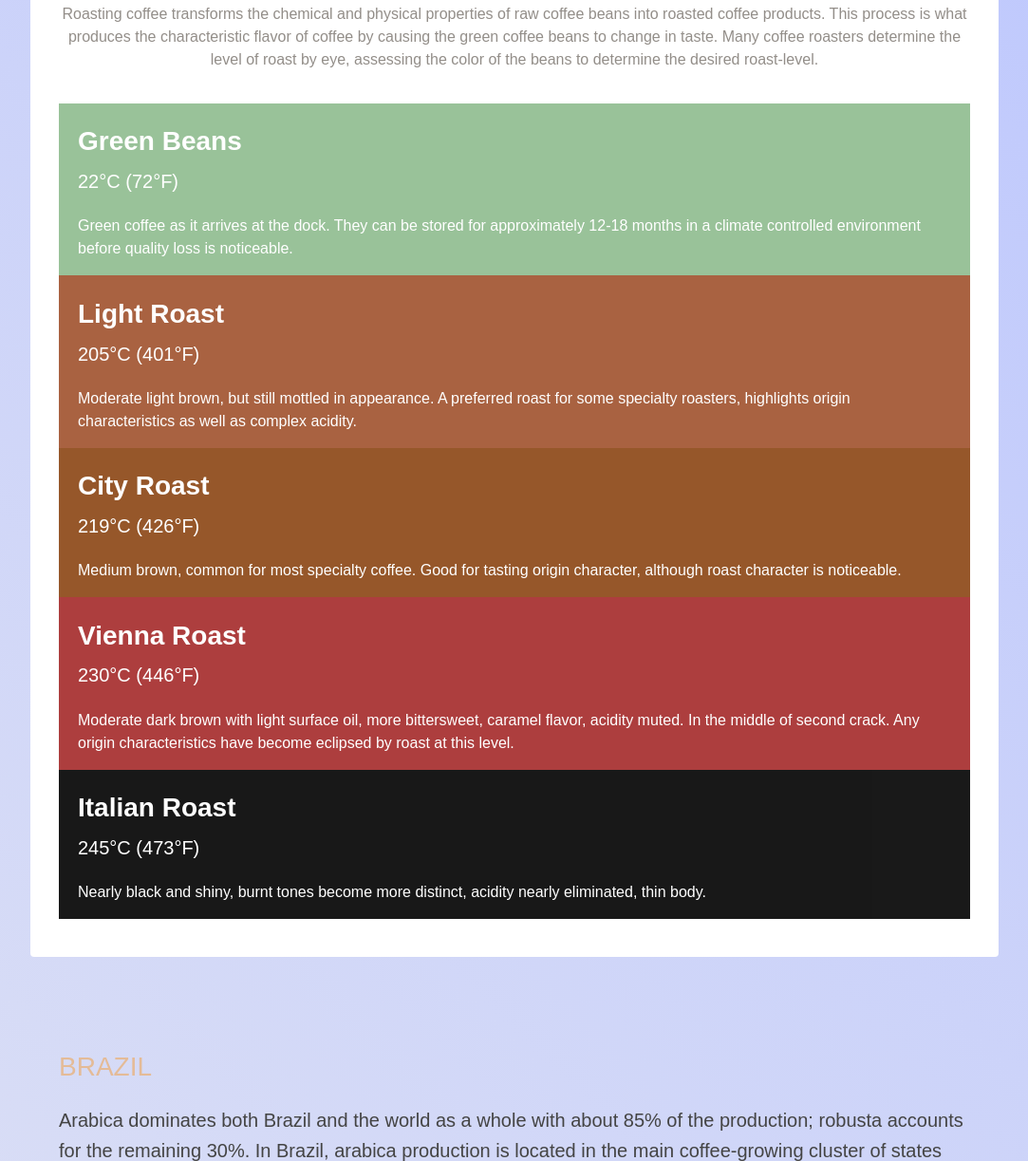
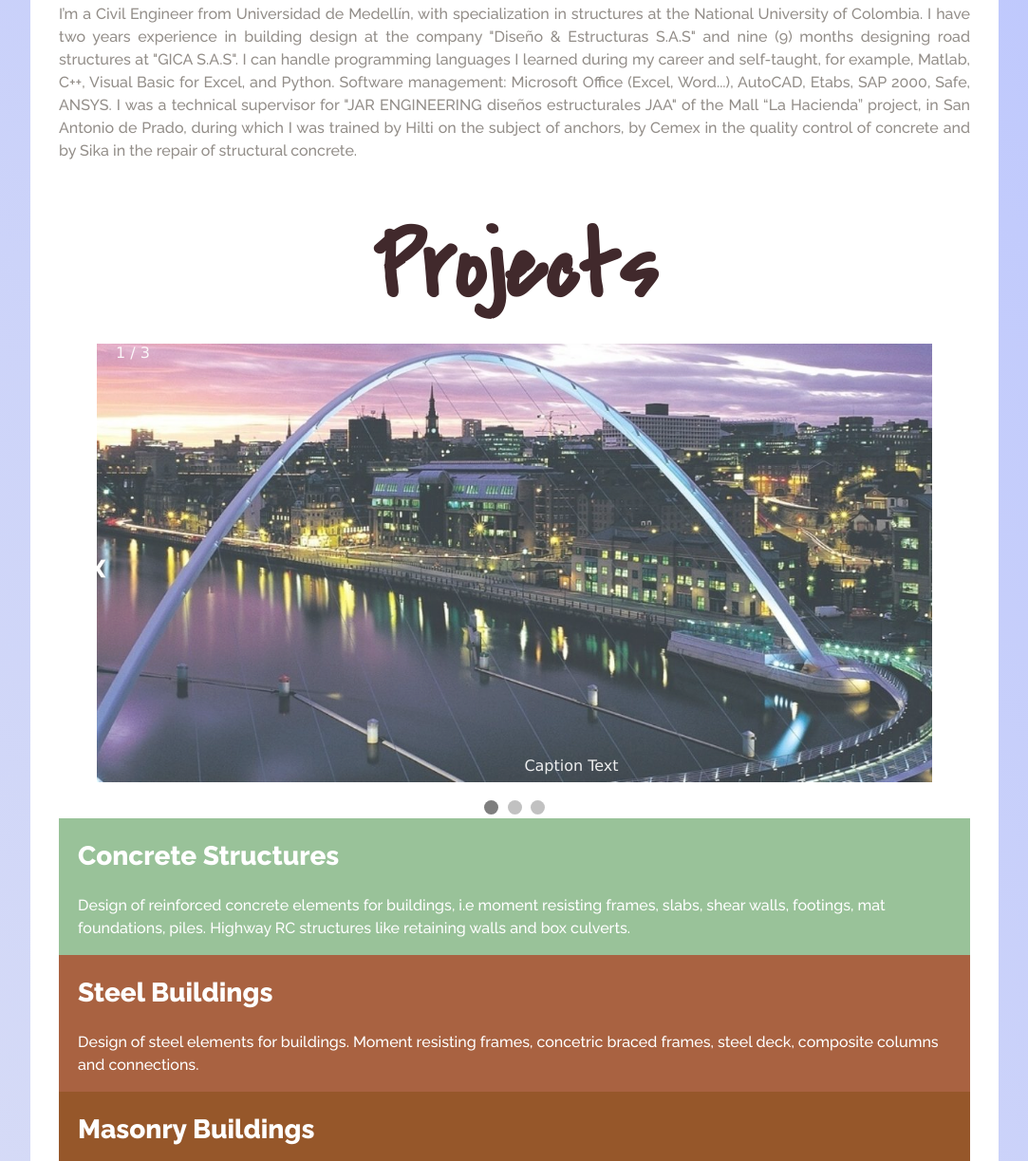
Before and after one commit to SergioCalad/SergioCalad.github.io, a plain HTML site: page index.html in a window 1280 px wide. Shown: the part 727-1950 px from the top of the page at 95% size, without its empty margins (98-1181 px from the left). Drawn offline with Linux system fonts and the light colour scheme.

Commit message:
Agregue SlideShow y descripciones Materiales

```diff
--- a/index.html
+++ b/index.html
@@ -2,10 +2,21 @@
 <html>
 <head>
   <title>Sergio_Calad</title>
+  <link href='https://fonts.googleapis.com/css?family=Covered+By+Your+Grace|Raleway:100,500,600,800' rel='stylesheet'>
   <link href='resources\css\index.css' rel='stylesheet'>
-  <link rel='stylesheet' href='style.css'>
+
 </head>
 <body>
+<!-- Navigation Bar -->
+<nav id="topnav">
+  <a id="logo" class="nav-link" href="#">HOME</a>
+  <a class="nav-link" href="#">Bio</a>
+  <a class="nav-link" href="#">Projects</a>
+  <a class="nav-link" href="#">Git</a>
+
+
+  <a id="about" class="nav-link" href="#">Contact</a>
+</nav>
 
   <div class='header'>
     <h1>Sergio Calad</h1>
@@ -14,33 +25,62 @@
 
   <div class='roasting'>
     <h3>About me</h3>
-    <p>Roasting coffee transforms the chemical and physical properties of raw coffee beans into roasted coffee products. This process is what produces the characteristic flavor of coffee by causing the green coffee beans to change in taste. Many coffee roasters determine the level of roast by eye, assessing the color of the beans to determine the desired roast-level.</p>
+    <p>I’m a Civil Engineer from Universidad de Medellín, with specialization in structures at the National University of Colombia. I have two years experience in building design at the company "Diseño & Estructuras S.A.S" and nine (9) months designing road structures at "GICA S.A.S". I can handle programming languages I learned during my career and self-taught, for example, Matlab, C++, Visual Basic for Excel, and Python. Software management: Microsoft Office (Excel, Word...), AutoCAD, Etabs, SAP 2000, Safe, ANSYS. I was a technical supervisor for "JAR ENGINEERING diseños estructurales JAA" of the Mall “La Hacienda” project, in San Antonio de Prado, during which I was trained by Hilti on the subject of anchors, by Cemex in the quality control of concrete and by Sika in the repair of structural concrete.
+
+    </p>
   <br>
       <div class='spectrum'>
-        <div class='green'>
-          <h4>Green Beans</h4>
-          <h5>22&degC (72&degF)</h5>
-          <p>Green coffee as it arrives at the dock. They can be stored for approximately 12-18 months in a climate controlled environment before quality loss is noticeable.</p>
+        <h1>Projects</h1>
+
+        <div class="slideshow-container">
+
+          <div class="mySlides fade">
+            <div class="numbertext">1 / 3</div>
+            <img src="./resources/img/header_bridge.jpg" style="width:100%">
+            <div class="text">Caption Text</div>
+          </div>
+
+          <div class="mySlides fade">
+            <div class="numbertext">2 / 3</div>
+            <img src="./resources/img/placeholder-721.png" style="width:100%">
+            <div class="text">Caption Two</div>
+          </div>
+
+          <div class="mySlides fade">
+            <div class="numbertext">3 / 3</div>
+            <img src="./resources/img/Placeholder_view_vector.svg.png" style="width:100%">
+            <div class="text">Caption Three</div>
+          </div>
+
+          <a class="prev" onclick="plusSlides(-1)">❮</a>
+          <a class="next" onclick="plusSlides(1)">❯</a>
+
+          </div>
+          <br>
+
+          <div style="text-align:center">
+            <span class="dot" onclick="currentSlide(1)"></span>
+            <span class="dot" onclick="currentSlide(2)"></span>
+            <span class="dot" onclick="currentSlide(3)"></span>
+          </div>
+
+
+
+        <div class='concrete'>
+          <h4>Concrete Structures</h4>
+          <p>Design of reinforced concrete elements for buildings, i.e moment resisting frames, slabs, shear walls, footings, mat foundations, piles. Highway RC structures like retaining walls and box culverts.</p>
         </div>
-        <div class='light'>
-          <h4>Light Roast</h4>
-          <h5>205&degC (401&degF)</h5>
-          <p>Moderate light brown, but still mottled in appearance. A preferred roast for some specialty roasters, highlights origin characteristics as well as complex acidity.</p>
+        <div class='steel'>
+          <h4>Steel Buildings</h4>
+          <p>Design of steel elements for buildings. Moment resisting frames, concetric braced frames, steel deck, composite columns and connections.</p>
         </div>
-        <div class='city'>
-          <h4>City Roast</h4>
-          <h5>219&degC (426&degF)</h5>
+        <div class='masonry'>
+          <h4>Masonry Buildings</h4>
           <p>Medium brown, common for most specialty coffee. Good for tasting origin character, although roast character is noticeable.</p>
         </div>
-        <div class='vienna'>
-          <h4>Vienna Roast</h4>
-          <h5>230&degC (446&degF)</h5>
+        <div class='bridges'>
+          <h4>Bridges</h4>
           <p>Moderate dark brown with light surface oil, more bittersweet, caramel flavor, acidity muted. In the middle of second crack. Any origin characteristics have become eclipsed by roast at this level.</p>
-        </div>
-        <div class='italian'>
-          <h4>Italian Roast</h4>
-          <h5>245&degC (473&degF)</h5>
-          <p>Nearly black and shiny, burnt tones become more distinct, acidity nearly eliminated, thin body.</p>
         </div>
       </div>
   </div>
@@ -79,6 +119,6 @@
       <a href='#'>Learn More about Kenya</a>
     </li>
   </ul>
-
+  <script src="./resources/js/index.js"></script>
 </body>
 </html>
--- a/resources/css/index.css
+++ b/resources/css/index.css
@@ -8,6 +8,47 @@ body {
   background: -webkit-linear-gradient(45deg, #F7F7F7 0%, #EAE0D5 100%);
   /* Chrome10-25,Safari5.1-6 */
   background: linear-gradient(45deg, #efefef 0%, #b8c3ff 100%);
+}
+  /* NavBar Styles */
+#topnav {
+  width: 100%;
+
+  position: fixed;
+  top: 0;
+  left: 0;
+
+  background-color: Black;
+
+  font-family: Arial, sans-serif;
+  font-size: 15px;
+  z-index: 1;
+}
+
+.nav-link {
+  display: inline-block;
+  width: 100px;
+  height: 55px;
+
+  color: White;
+
+  text-align: center;
+  line-height: 55px;
+
+  text-decoration: none;
+}
+
+#logo {
+  width: 120px;
+
+  background-color: RoyalBlue;
+
+  font-weight: bold;
+}
+
+#about {
+  position: absolute;
+  top: 0;
+  right: 0;
 }
 
   /** Header styles **/
@@ -24,7 +65,7 @@ body {
     color: #ffffff;
     font-family: 'Covered By Your Grace', sans-serif;
     line-height: 76px;
-    margin: 0;
+    margin: 10px;
     position: relative;
     text-align: center;
     top: 20%;
@@ -43,7 +84,7 @@ body {
 
   .roasting p {
     color: #938E89;
-    text-align: center;
+    text-align:justify;
     line-height: 24px;
     font-family: 'Raleway', sans-serif;
     font-size: 16px;
@@ -58,25 +99,29 @@ body {
     opacity: 0.9;
   }
 
+.spectrum h1{
+  padding:2.5rem;
+}
+
   .spectrum p {
     color: #FFFFFF;
     text-align: left;
   }
 
-  /* Roast types */
-  .green {
+  /* Material types */
+  .concrete {
     background-color: darkseagreen;
   }
 
-  .light {
+  .steel {
     background-color: sienna;
   }
 
-  .city {
+  .masonry {
     background-color: saddlebrown;
   }
 
-  .vienna {
+  .bridges {
     background-color: brown;
   }
 
@@ -99,7 +144,7 @@ body {
   h2 {
     color: #E4BB97;
     font-family: 'Raleway', sans-serif;
-    font-size: 28px;
+    font-size: 35px;
     font-weight: 500;
     text-align: left;
     text-transform: uppercase;
@@ -159,3 +204,95 @@ body {
     text-decoration: none;
     letter-spacing: 2px;
   }
+
+/* Slideshow */
+body {font-family: Verdana, sans-serif; margin:0}
+.mySlides {display:none;}
+img {vertical-align: middle;}
+
+/* Slideshow container */
+.slideshow-container {
+  box-sizing: border-box;
+  max-width: 1000px;
+  position: relative;
+  margin: auto;
+}
+
+/* Next & previous buttons */
+.prev, .next {
+  cursor: pointer;
+  position: absolute;
+  top: 50%;
+  width: auto;
+  padding: 16px;
+  margin-top: -22px;
+  color: white;
+  font-weight: bold;
+  font-size: 18px;
+  transition: 0.6s ease;
+  border-radius: 0 3px 3px 0;
+  user-select: none;
+}
+
+/* Position the "next button" to the right */
+.next {
+  right: 0;
+  border-radius: 3px 0 0 3px;
+}
+
+/* On hover, add a black background color with a little bit see-through */
+.prev:hover, .next:hover {
+  background-color: rgba(0,0,0,0.8);
+}
+
+/* Caption text */
+.text {
+  color: #f2f2f2;
+  font-size: 15px;
+  padding: 8px 12px;
+  position: absolute;
+  bottom: 8px;
+  width: 100%;
+  text-align: center;
+}
+
+/* Number text (1/3 etc) */
+.numbertext {
+  color: #f2f2f2;
+  font-size: 12px;
+  padding: 8px 12px;
+  position: absolute;
+  top: 0;
+}
+
+/* The dots/bullets/indicators */
+.dot {
+  cursor: pointer;
+  height: 15px;
+  width: 15px;
+  margin: 0 2px;
+  background-color: #bbb;
+  border-radius: 50%;
+  display: inline-block;
+  transition: background-color 0.6s ease;
+}
+
+.active, .dot:hover {
+  background-color: #717171;
+}
+
+/* Fading animation */
+.fade {
+  animation-name: fade;
+  animation-duration: 1.5s;
+}
+
+@keyframes fade {
+  from {opacity: .4}
+  to {opacity: 1}
+}
+
+/* On smaller screens, decrease text size */
+@media only screen and (max-width: 300px) {
+  .prev, .next,.text {font-size: 11px}
+}
--- /dev/null
+++ b/resources/js/index.js
@@ -0,0 +1,42 @@
+let slideIndex = 0;
+AutoshowSlides();
+
+function AutoshowSlides() {
+  let i;
+  let slides = document.getElementsByClassName("mySlides");
+  for (i = 0; i < slides.length; i++) {
+    slides[i].style.display = "none";
+  }
+  slideIndex++;
+  if (slideIndex > slides.length) {slideIndex = 1}
+  slides[slideIndex-1].style.display = "block";
+  setTimeout(AutoshowSlides, 10000); // Change image every 5 seconds
+}
+
+showSlides(slideIndex);
+
+// Next/previous controls
+function plusSlides(n) {
+  showSlides(slideIndex += n);
+}
+
+// Thumbnail image controls
+function currentSlide(n) {
+  showSlides(slideIndex = n);
+}
+
+function showSlides(n) {
+  let i;
+  let slides = document.getElementsByClassName("mySlides");
+  let dots = document.getElementsByClassName("dot");
+  if (n > slides.length) {slideIndex = 1}
+  if (n < 1) {slideIndex = slides.length}
+  for (i = 0; i < slides.length; i++) {
+    slides[i].style.display = "none";
+  }
+  for (i = 0; i < dots.length; i++) {
+    dots[i].className = dots[i].className.replace(" active", "");
+  }
+  slides[slideIndex-1].style.display = " block";
+  dots[slideIndex-1].className += " active";
+}
```
Also changed, not shown: resources/img/Placeholder_view_vector.svg.png (added), resources/img/placeholder-721.png (added). Lines whose indentation alone changed are shown as unchanged.
